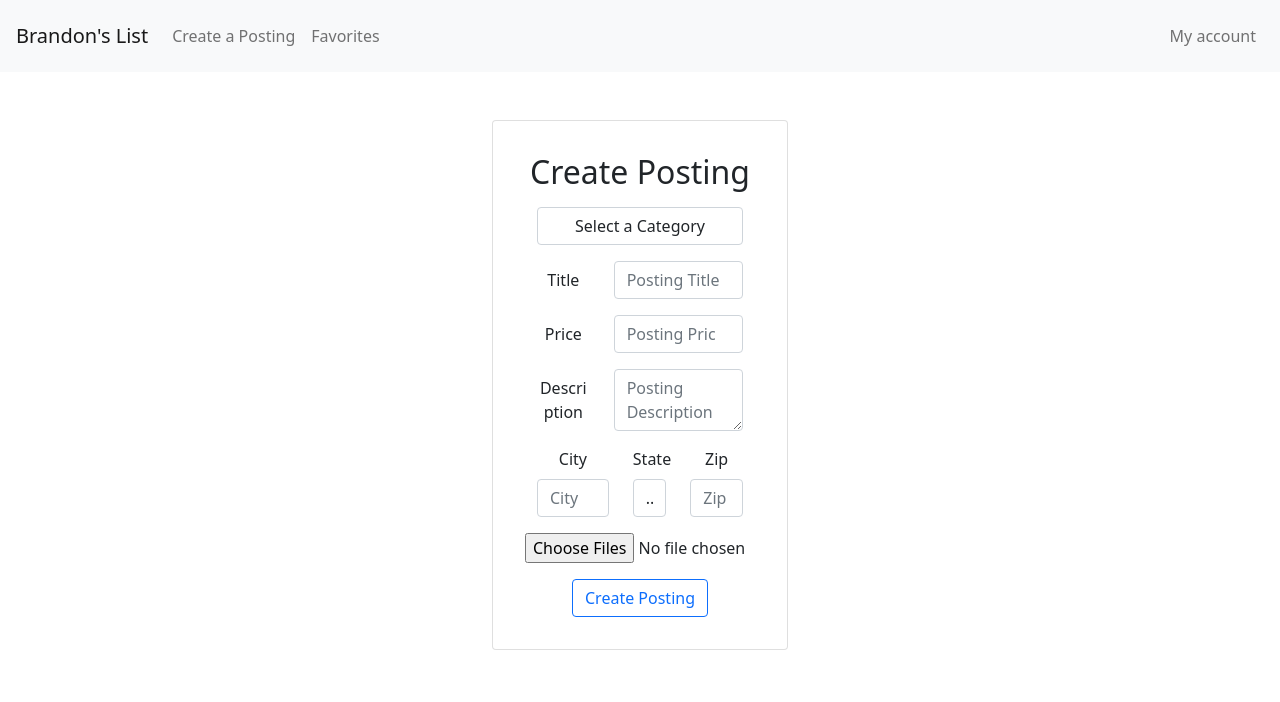
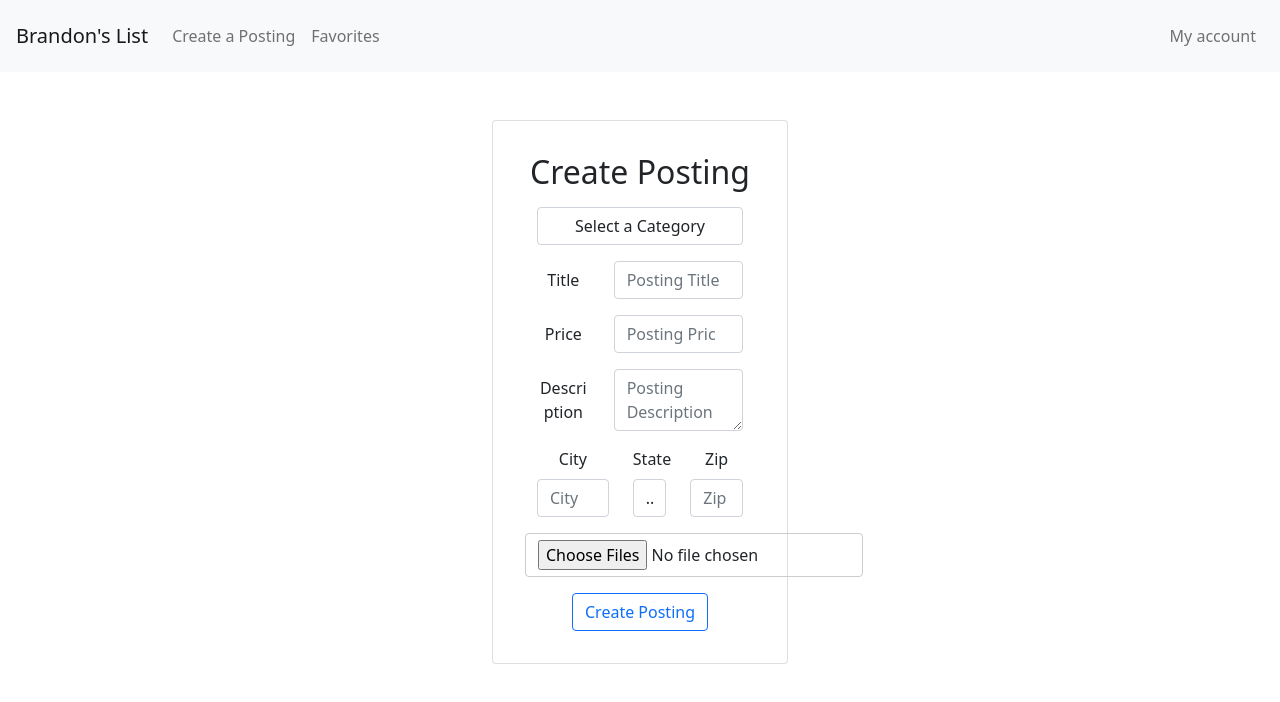
Before and after one commit to brandon121j/brandonslist-project-frontend, a React (Create React App) app: page /create-posting in a window 1280 px wide. Shown: the top 702 px of the page. Built offline with nearby package versions, Linux system fonts and the light colour scheme; sample sign-in values are in the browser's storage.

Commit message:
Image upload input added to CreatePosting.js

```diff
--- a/src/App.css
+++ b/src/App.css
@@ -1,15 +1,24 @@
 .App {
-  text-align: center;
+	text-align: center;
 }
 
 input:focus {
-  box-shadow:none;
+	box-shadow: none;
 }
 
 select {
-  cursor: pointer;
+	cursor: pointer;
 }
 
 select:option {
-  cursor: pointer;
+	cursor: pointer;
 }
+
+input[type='file'] {
+	border: 1px solid #ccc;
+	cursor: pointer;
+  text-align: center;
+  /* justify-content: center; */
+  /* margin: 15px; */
+  /* padding-top: 20px; */
+}
--- a/src/components/createPosting/CreatePosting.js
+++ b/src/components/createPosting/CreatePosting.js
@@ -9,6 +9,7 @@ const CreatePosting = () => {
 		// });
 		// console.log(usStates)
 	}, []);
+
 	return (
 		<div className="d-flex justify-content-center text-center rounded m-5">
 			<div className="card w-25">
@@ -105,7 +106,7 @@ const CreatePosting = () => {
 							type="file"
 							multiple
 							accept="image/*"
-							className=""
+							className="btn button-secondary"
 						/>
 					</div>
 					<div className="justify-content-center m-3">
```
